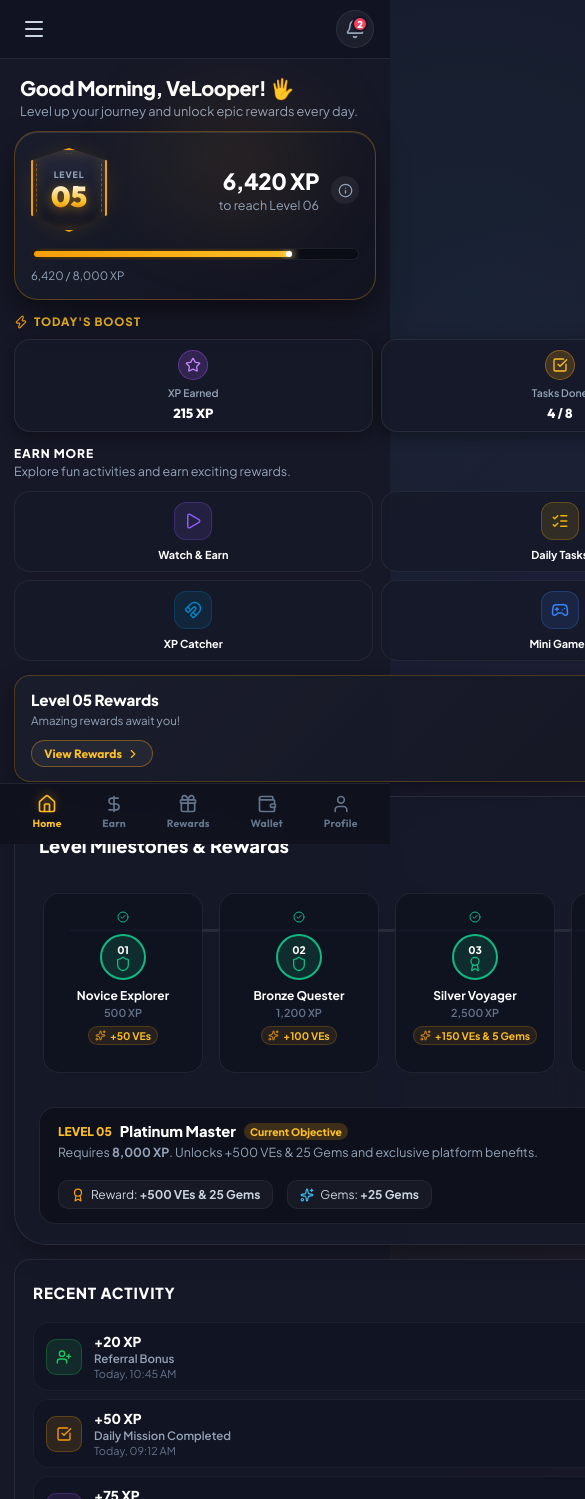
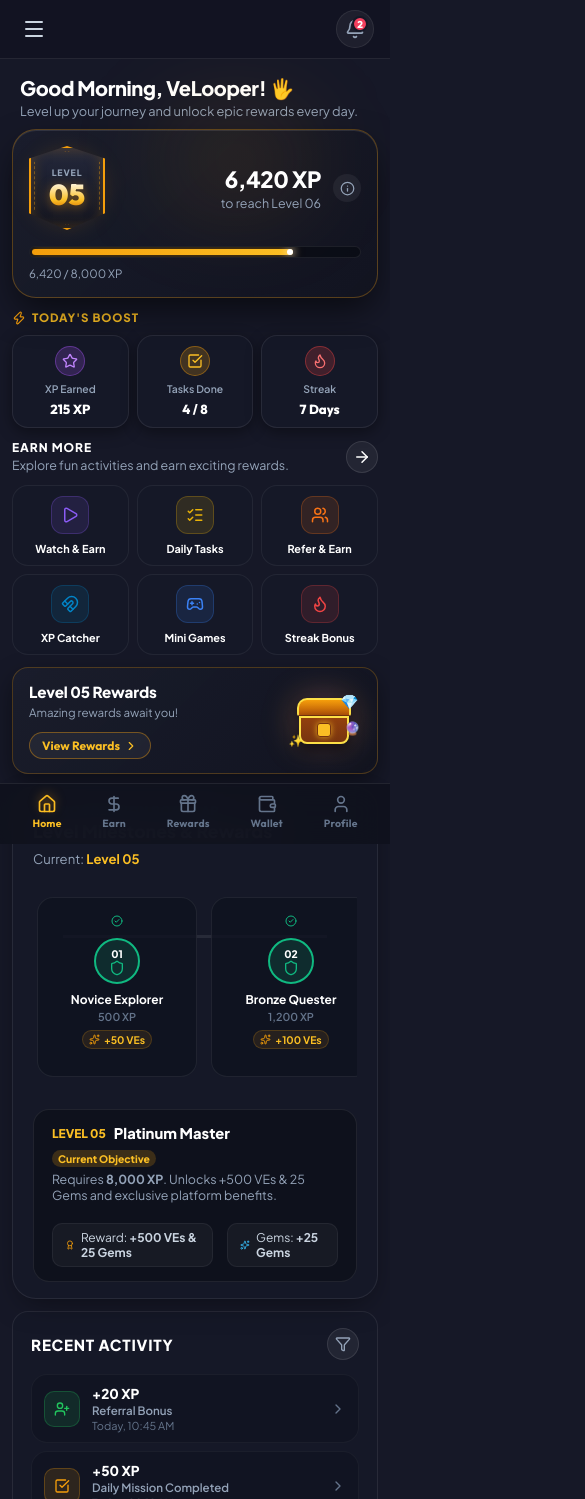
Before and after one commit to mayanktrivedi05/Veloop, a React (Vite) app: page / in a window 390 px wide. Shown: the top 1499 px of the page, 585 px wide, since content can reach past the window. Built offline with nearby package versions, Linux system fonts and the light colour scheme.

Commit message:
fix: resolve CSS grid track blowout and guarantee 100% fluid mobile responsiveness

```diff
--- a/src/components/EarnMoreSection/EarnMoreSection.module.css
+++ b/src/components/EarnMoreSection/EarnMoreSection.module.css
@@ -2,6 +2,8 @@
   display: flex;
   flex-direction: column;
   gap: 12px;
+  width: 100%;
+  min-width: 0;
 }
 
 .sectionHeader {
@@ -44,8 +46,9 @@
 
 .activitiesGrid {
   display: grid;
-  grid-template-columns: repeat(3, 1fr);
+  grid-template-columns: repeat(3, minmax(0, 1fr));
   gap: 10px;
+  width: 100%;
 }
 
 .activityCard {
--- a/src/components/LevelRoadmap/LevelRoadmap.module.css
+++ b/src/components/LevelRoadmap/LevelRoadmap.module.css
@@ -1,8 +1,11 @@
 .roadmapContainer {
-  padding: 20px 24px;
+  width: 100%;
+  max-width: 100%;
+  min-width: 0;
+  padding: 16px 20px;
   background: rgba(22, 25, 40, 0.85);
   border: 1px solid rgba(255, 255, 255, 0.08);
-  border-radius: var(--radius-xl);
+  border-radius: var(--radius-lg);
   position: relative;
   overflow: hidden;
 }
@@ -11,7 +14,9 @@
   display: flex;
   justify-content: space-between;
   align-items: center;
-  margin-bottom: 20px;
+  margin-bottom: 16px;
+  flex-wrap: wrap;
+  gap: 8px;
 }
 
 .roadmapTag {
@@ -29,7 +34,7 @@
 }
 
 .roadmapHeading {
-  font-size: 1.15rem;
+  font-size: 1.1rem;
   font-weight: 800;
   color: #fff;
   margin-top: 2px;
@@ -47,10 +52,13 @@
 /* Scrollable Roadmap Container */
 .roadmapScroll {
   display: flex;
-  gap: 16px;
+  gap: 14px;
   overflow-x: auto;
-  padding: 16px 4px 20px 4px;
+  width: 100%;
+  max-width: 100%;
+  padding: 14px 4px 18px 4px;
   position: relative;
+  -webkit-overflow-scrolling: touch;
 }
 
 .roadmapScroll::-webkit-scrollbar {
--- a/src/components/TodayBoost/TodayBoost.module.css
+++ b/src/components/TodayBoost/TodayBoost.module.css
@@ -2,6 +2,8 @@
   display: flex;
   flex-direction: column;
   gap: 10px;
+  width: 100%;
+  min-width: 0;
 }
 
 .headerRow {
@@ -26,8 +28,9 @@
 
 .statsRow {
   display: grid;
-  grid-template-columns: repeat(3, 1fr);
-  gap: 12px;
+  grid-template-columns: repeat(3, minmax(0, 1fr));
+  gap: 10px;
+  width: 100%;
 }
 
 .statCard {
--- a/src/pages/LevelDashboard.module.css
+++ b/src/pages/LevelDashboard.module.css
@@ -1,67 +1,72 @@
 .appContainer {
   min-height: 100vh;
+  width: 100%;
+  max-width: 100vw;
   display: flex;
   flex-direction: column;
   background: var(--bg-main);
   padding-bottom: 85px;
+  overflow-x: hidden;
 }
 
 .mainContent {
   max-width: 1240px;
   width: 100%;
   margin: 0 auto;
-  padding: 20px 20px 40px 20px;
+  padding: 16px 20px 40px 20px;
   flex: 1;
+  min-width: 0;
 }
 
 .dashboardGrid {
   display: flex;
   flex-direction: column;
-  gap: 20px;
+  gap: 18px;
+  width: 100%;
+  min-width: 0;
 }
 
 .heroSection {
   width: 100%;
+  min-width: 0;
 }
 
 .layoutColumns {
   display: grid;
-  grid-template-columns: 1.35fr 1fr;
+  grid-template-columns: minmax(0, 1.35fr) minmax(0, 1fr);
   grid-template-areas:
     "boost reward"
     "earn activity"
     "roadmap activity";
-  gap: 20px;
+  gap: 18px;
   align-items: start;
+  width: 100%;
+  min-width: 0;
 }
 
-.boostArea { grid-area: boost; }
-.earnArea { grid-area: earn; }
-.rewardArea { grid-area: reward; }
-.roadmapArea { grid-area: roadmap; }
-.activityArea { grid-area: activity; }
+.boostArea { grid-area: boost; min-width: 0; width: 100%; }
+.earnArea { grid-area: earn; min-width: 0; width: 100%; }
+.rewardArea { grid-area: reward; min-width: 0; width: 100%; }
+.roadmapArea { grid-area: roadmap; min-width: 0; width: 100%; }
+.activityArea { grid-area: activity; min-width: 0; width: 100%; }
 
-@media (max-width: 1024px) {
+@media (max-width: 900px) {
   .layoutColumns {
-    grid-template-columns: 1fr;
-    grid-template-areas:
-      "boost"
-      "earn"
-      "reward"
-      "roadmap"
-      "activity";
+    display: flex;
+    flex-direction: column;
     gap: 16px;
+    width: 100%;
   }
 }
 
-@media (max-width: 768px) {
+@media (max-width: 600px) {
   .mainContent {
-    padding: 8px 14px 40px 14px;
+    padding: 6px 12px 35px 12px;
   }
   .dashboardGrid {
-    gap: 14px;
+    gap: 12px;
   }
   .layoutColumns {
-    gap: 14px;
+    gap: 12px;
   }
 }
--- a/src/styles/index.css
+++ b/src/styles/index.css
@@ -45,16 +45,31 @@
   -moz-osx-font-smoothing: grayscale;
 }
 
+html {
+  width: 100%;
+  max-width: 100vw;
+  overflow-x: hidden;
+}
+
 body {
   background-color: var(--bg-main);
   color: var(--text-primary);
   font-family: var(--font-body);
   min-height: 100vh;
+  width: 100%;
+  max-width: 100vw;
   overflow-x: hidden;
   background-image:
     radial-gradient(circle at 20% 15%, rgba(56, 189, 248, 0.06) 0%, transparent 40%),
     radial-gradient(circle at 80% 40%, rgba(168, 85, 247, 0.06) 0%, transparent 50%),
     radial-gradient(circle at 50% 85%, rgba(245, 158, 11, 0.05) 0%, transparent 45%);
+}
+
+#root {
+  width: 100%;
+  max-width: 100vw;
+  min-height: 100vh;
+  overflow-x: hidden;
 }
 
 /* Custom Scrollbars */
```
